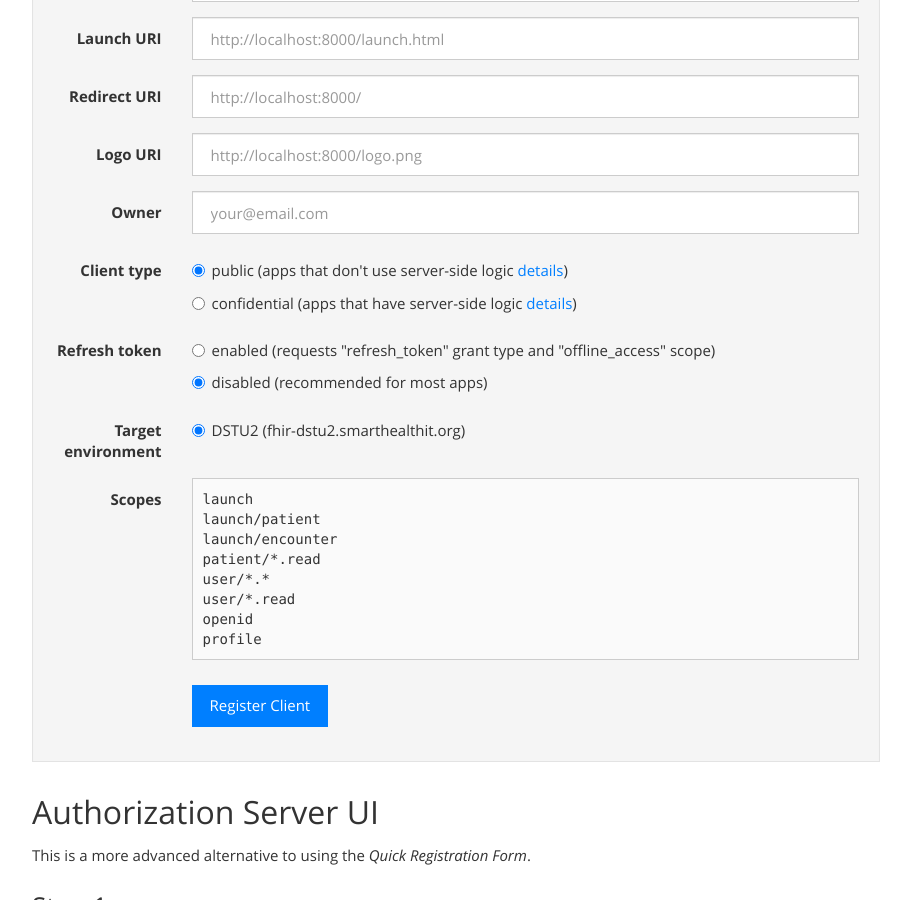
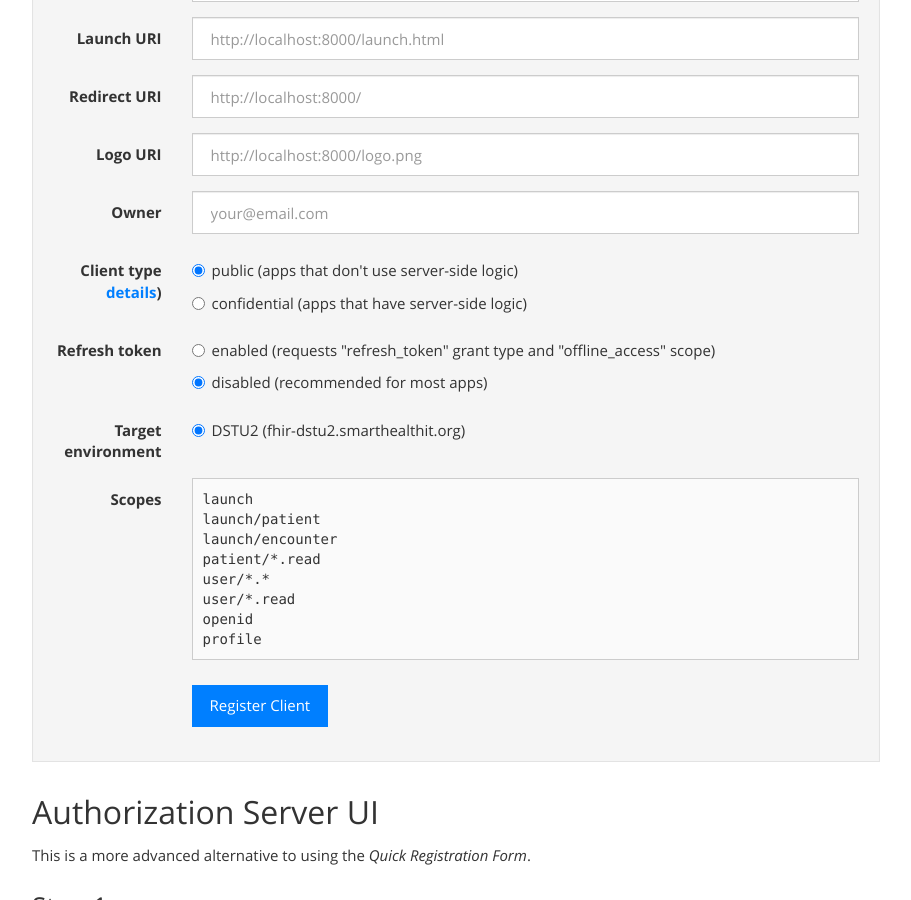
Before and after one commit to smart-on-fhir/smart-on-fhir.github.io, a Jekyll site: the page built from sandbox/register/index.md, in a window 1280 px wide and 900 px high, scrolled down 644 px. Shown: the whole window, without its empty margins (38-949 px from the left). Built offline with Jekyll 4.4.1, drawn with Linux system fonts in a browser that asks for light colours; nearby versions of some CDN libraries.

Commit message:
Update index.md

```diff
--- a/sandbox/register/index.md
+++ b/sandbox/register/index.md
@@ -139,18 +139,18 @@ ways to do this that we offer.
         </div>
     </div>
     <div class="form-group">
-      <label class="col-lg-2 control-label">Client type</label>
+      <label class="col-lg-2 control-label">Client type  <a href='http://docs.smarthealthit.org/authorization/authorization/#support-for-public-and-confidential-apps'>details</a>)</label>
       <div class="col-lg-10">
         <div class="radio">
           <label>
             <input name="input_client_type" value='public' checked='checked' type="radio">
-            public (apps that don't use server-side logic <a href='http://docs.smarthealthit.org/authorization/public/'>details</a>)
+            public (apps that don't use server-side logic)
           </label>
         </div>
         <div class="radio">
           <label>
             <input name="input_client_type" type='radio' value='confidential'>
-            confidential (apps that have server-side logic <a href='http://docs.smarthealthit.org/authorization/confidential/'>details</a>)
+            confidential (apps that have server-side logic)
           </label>
         </div>
       </div>
```
